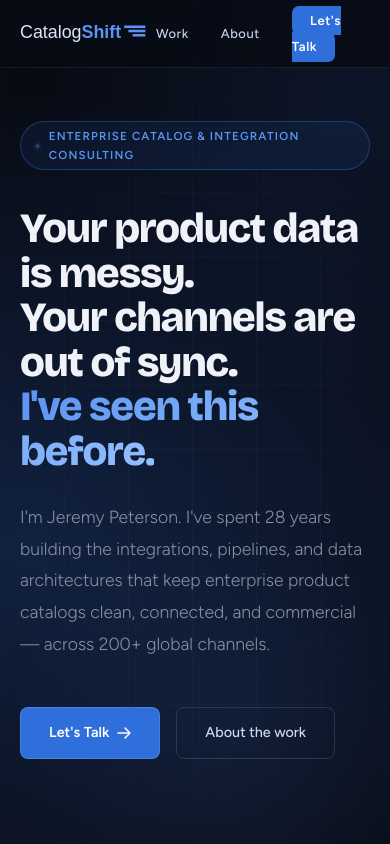
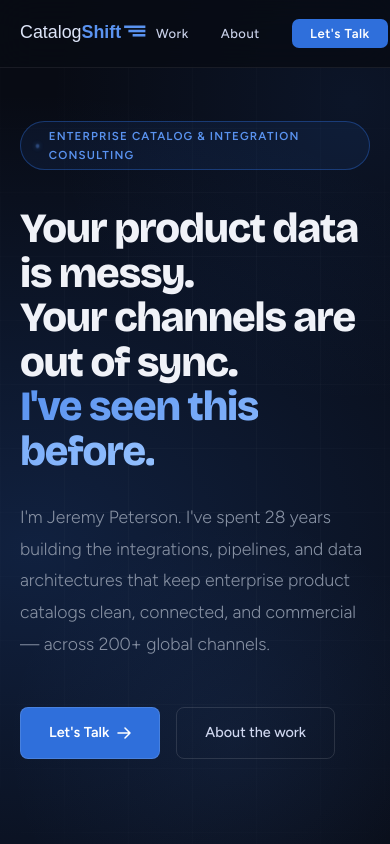
Before and after one commit to jpeterson-catalogshift/catalogshift, a plain HTML site: page index.html in a window 390 px wide. Shown: the top 844 px of the page. Drawn offline with nearby package versions, Linux system fonts and the light colour scheme.

Commit message:
Add files via upload

```diff
--- a/assets/style.css
+++ b/assets/style.css
@@ -152,6 +152,7 @@ nav.light .nav-links a.active { color: var(--blue-primary); }
   background: var(--blue-primary);
   color: #fff !important;
   transition: background 0.2s, box-shadow 0.2s !important;
+  white-space: nowrap; /* Prevents "Let's Talk" from wrapping to two lines on mobile */
 }
 
 .nav-cta:hover {
```
